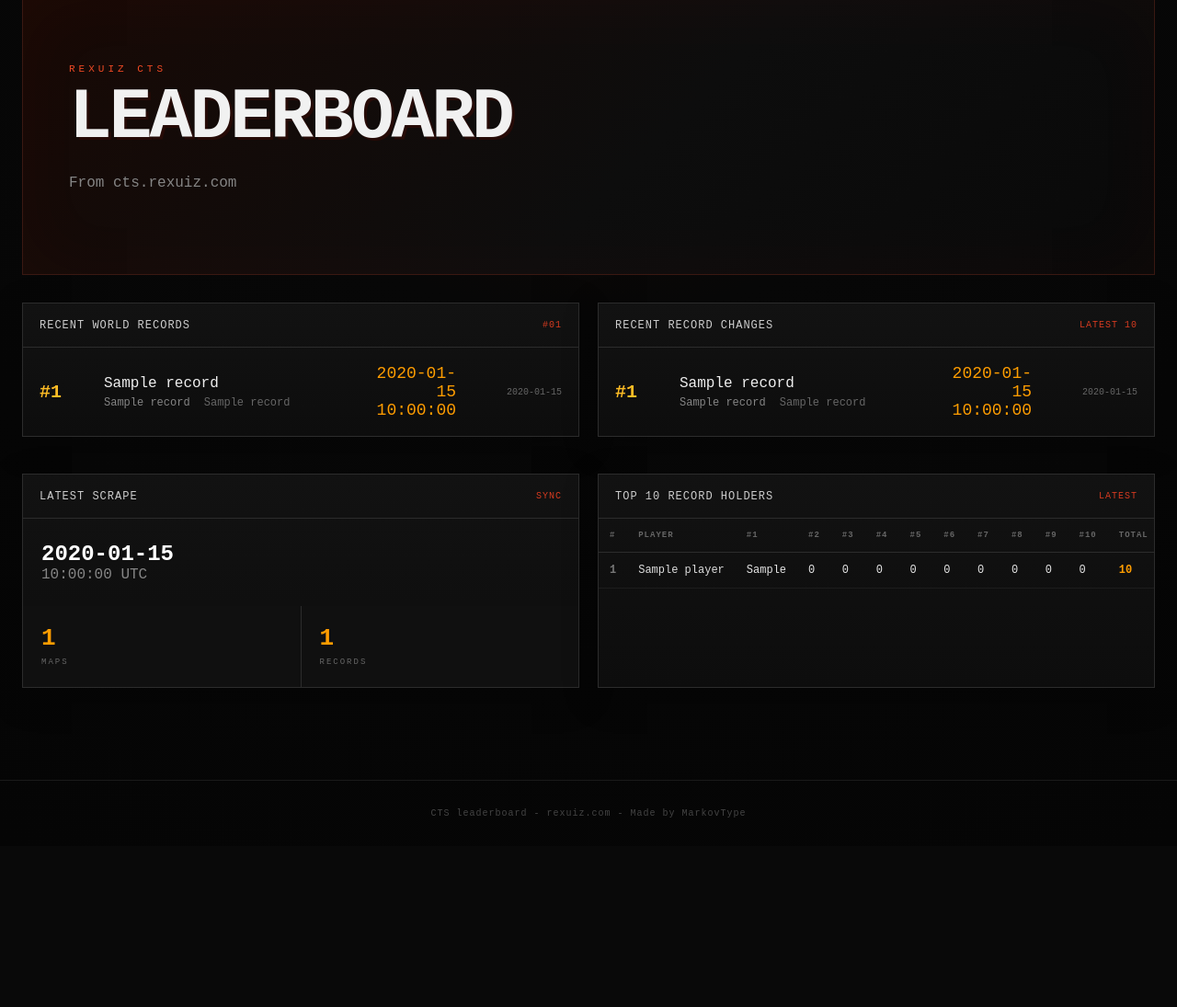
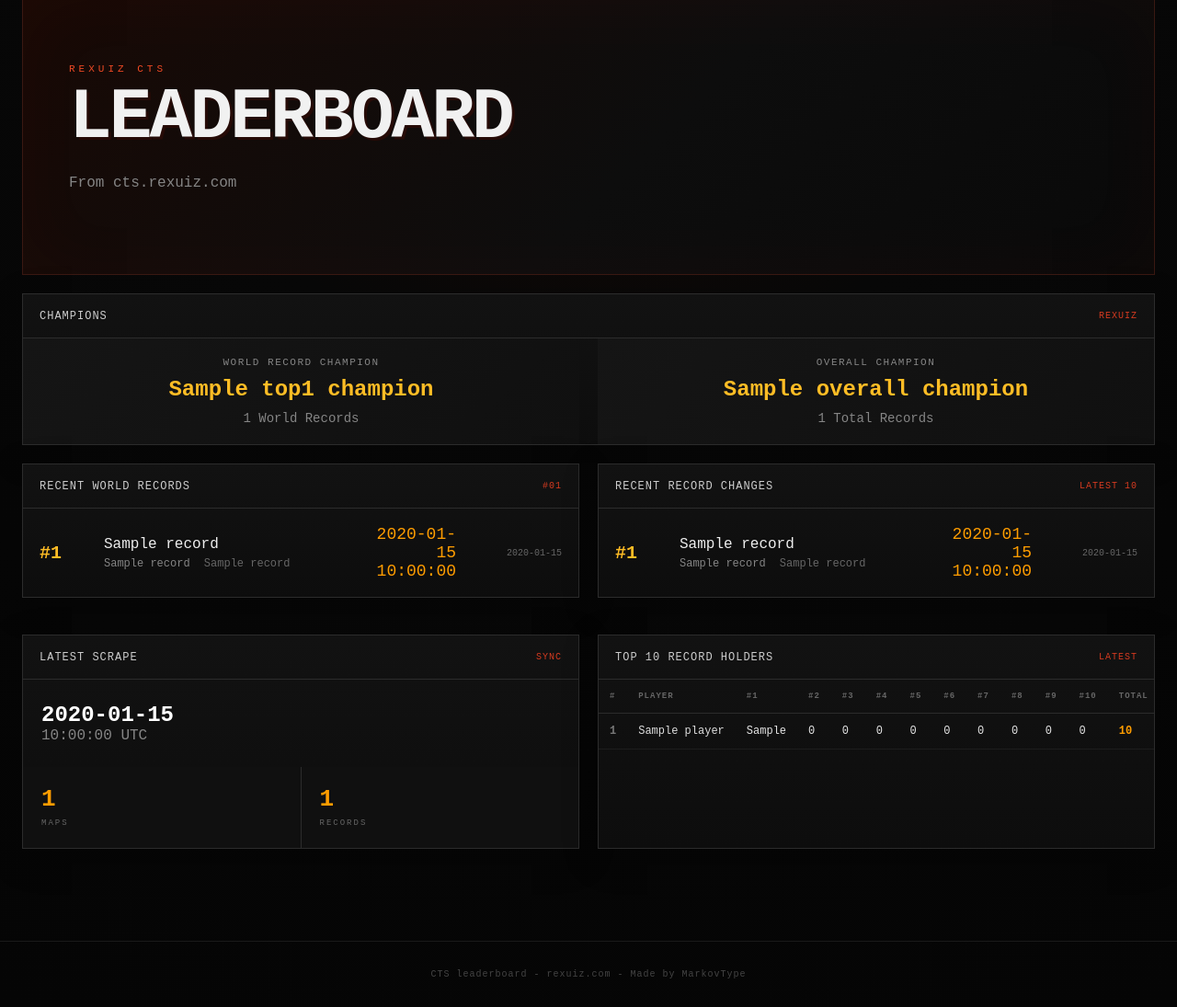
Before and after one commit to MarkovType/RexuizCTSLeaderboard, a Flask app: template website/templates/index.html in a window 1280 px wide. Shown: the part 119-1214 px from the top of the page at 92% size. Before the commit the page ends 1008 px from the top, so only its background shows below. Run offline with Flask 3, Linux system fonts and the light colour scheme; the template is opened without the code that fills it: most values are stand-ins (such as "Sample title", 1, 10 or a date in 2020).

Commit message:
Added champions module to homepage to display the players with most records and msot top1

```diff
--- a/website/app.py
+++ b/website/app.py
@@ -266,6 +266,43 @@ def index():
     )
 
     # --------------------------------------------------------
+    # Champions - players with most records
+    # --------------------------------------------------------
+
+    # Player with most #1 records (World Record Champion)
+    top1_champion = query_one(
+        """
+        SELECT
+            p.id,
+            p.canonical_name,
+            COUNT(*) AS rank1_count
+        FROM records r
+        JOIN player_aliases pa ON pa.id = r.player_alias_id
+        JOIN players p ON p.id = pa.player_id
+        WHERE r.rank = 1
+        GROUP BY p.id
+        ORDER BY rank1_count DESC
+        LIMIT 1
+        """
+    )
+
+    # Player with most total records (Overall Champion)
+    overall_champion = query_one(
+        """
+        SELECT
+            p.id,
+            p.canonical_name,
+            COUNT(*) AS total_count
+        FROM records r
+        JOIN player_aliases pa ON pa.id = r.player_alias_id
+        JOIN players p ON p.id = pa.player_id
+        GROUP BY p.id
+        ORDER BY total_count DESC
+        LIMIT 1
+        """
+    )
+
+    # --------------------------------------------------------
     # Current top record holders
     #
     # records is already the current leaderboard.
@@ -384,6 +421,8 @@ def index():
         latest_scrape=latest_scrape,
         recent_records=recent_records,
         recent_top1=recent_top1,
+        top1_champion=top1_champion,
+        overall_champion=overall_champion,
         top_holders=top_holders,
         format_time=format_time,
     )
--- a/website/static/css/style.css
+++ b/website/static/css/style.css
@@ -171,7 +171,7 @@ nav a:hover {
 
     padding: 50px;
 
-    margin-bottom: 30px;
+    margin-bottom: 20px;
 
     border:
     1px solid #3a1812;
@@ -940,3 +940,54 @@ tr:hover td {
     }
 
 }
+
+/* ============================================================
+ *   Champions Board
+ *   ============================================================ */
+
+.champions-board {
+    max-width: var(--max-width);
+    margin: 0 auto;
+    padding: 0 0px 0px;
+}
+
+.champions-grid {
+    display: grid;
+    grid-template-columns: repeat(auto-fit, minmax(250px, 1fr));
+    gap: 20px;
+}
+
+.champion-card {
+    background: linear-gradient(135deg, var(--panel2) 0%, var(--panel) 100%);
+    /*border: 1px solid var(--border)*/;
+    padding: 20px;
+    text-align: center;
+}
+
+.champion-title {
+    font-size: 11px;
+    text-transform: uppercase;
+    letter-spacing: 1.5px;
+    color: var(--muted);
+    margin-bottom: 10px;
+}
+
+.champion-name {
+    font-size: 24px;
+    font-weight: bold;
+    margin-bottom: 10px;
+}
+
+.champion-name a {
+    color: var(--gold);
+    text-decoration: none;
+}
+
+.champion-name a:hover {
+    text-decoration: underline;
+}
+
+.champion-stat {
+    font-size: 14px;
+    color: var(--muted);
+}
--- a/website/templates/index.html
+++ b/website/templates/index.html
@@ -16,6 +16,44 @@
 
 </section>
 
+{% if top1_champion or overall_champion %}
+<div class="champions-board">
+
+    <section class="panel">
+        <div class="panel-title">
+            <span>CHAMPIONS</span>
+            <span class="panel-mark">REXUIZ</span>
+        </div>
+
+        <div class="champions-grid">
+            {% if top1_champion %}
+            <div class="champion-card">
+                <div class="champion-title">WORLD RECORD CHAMPION</div>
+                <div class="champion-name">
+                    <a href="/player/{{ top1_champion.id }}">{{ top1_champion.canonical_name }}</a>
+                </div>
+                <div class="champion-stat">
+                    {{ top1_champion.rank1_count }} World Records
+                </div>
+            </div>
+            {% endif %}
+
+            {% if overall_champion %}
+            <div class="champion-card">
+                <div class="champion-title">OVERALL CHAMPION</div>
+                <div class="champion-name">
+                    <a href="/player/{{ overall_champion.id }}">{{ overall_champion.canonical_name }}</a>
+                </div>
+                <div class="champion-stat">
+                    {{ overall_champion.total_count }} Total Records
+                </div>
+            </div>
+            {% endif %}
+        </div>
+    </section>
+
+</div>
+{% endif %}
 
 <div class="dashboard-grid">
 
```
